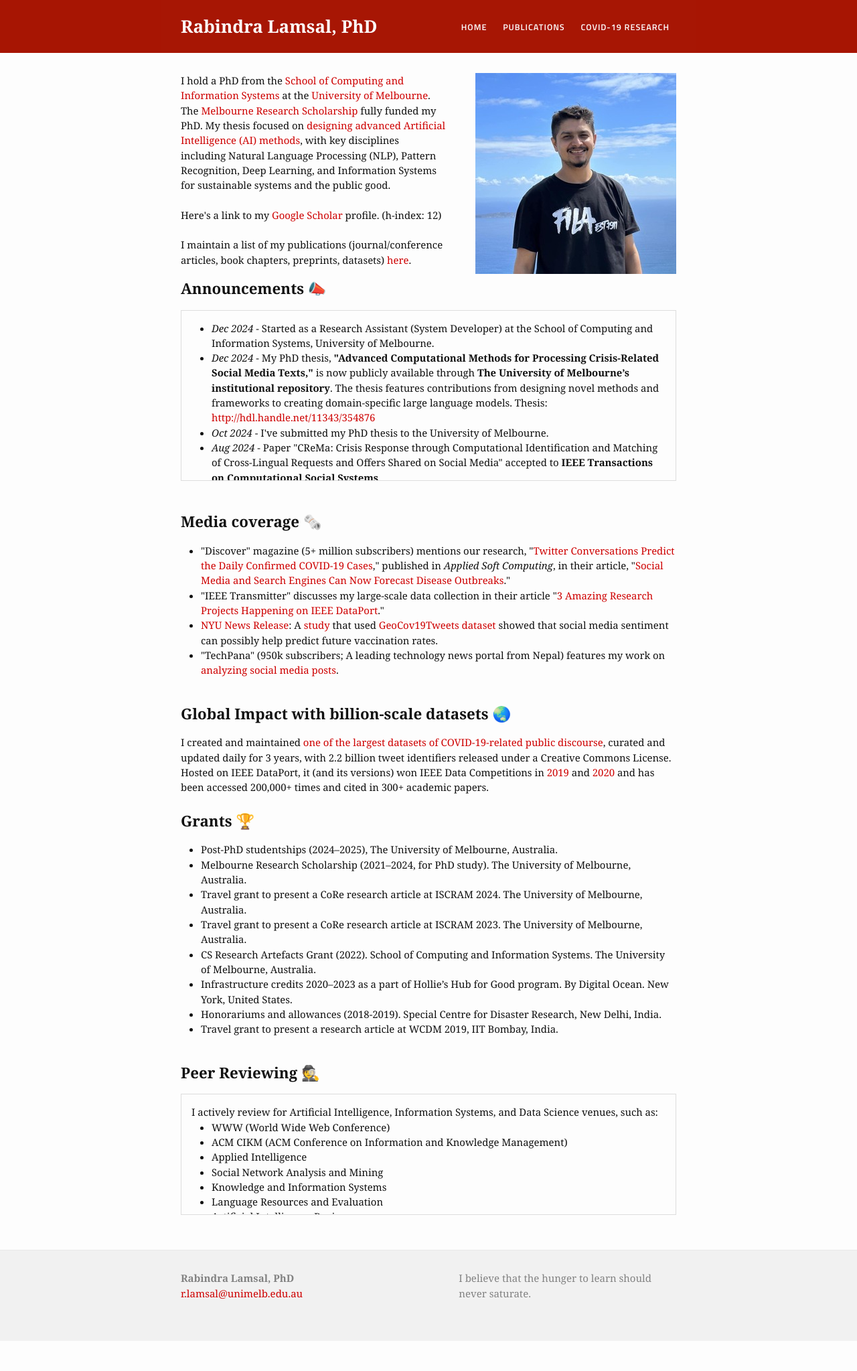
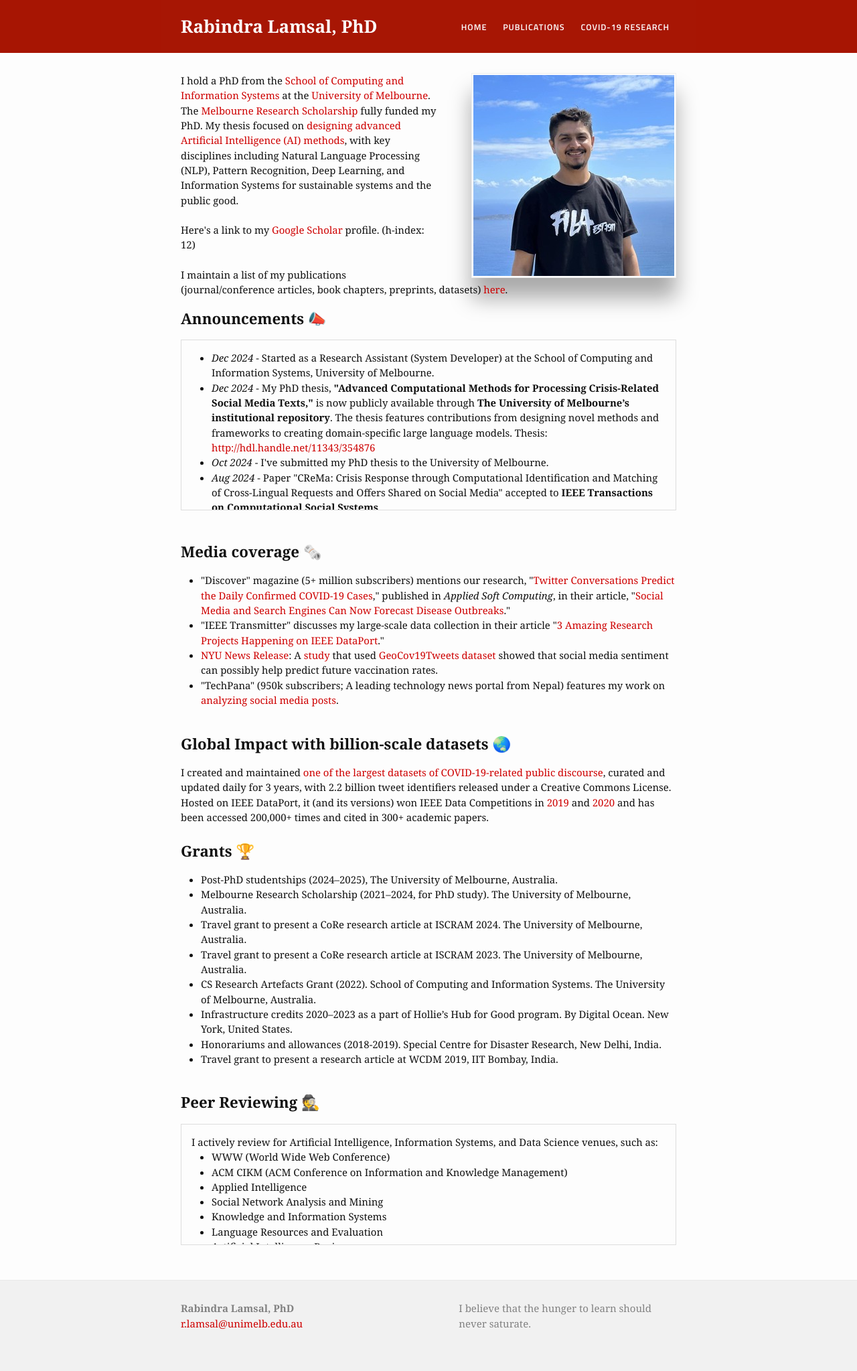
Before and after one commit to rabindralamsal/personal-site, a Jekyll site: the page built from index.html, in a window 1280 px wide. Shown: the whole page at 67% size. Built offline with Jekyll 4.4.1, drawn with Linux system fonts in a browser that asks for light colours; before the commit the page ends 2002 px from its top, so only the background shows below that.

Commit message:
Update index.html

```diff
--- a/index.html
+++ b/index.html
@@ -3,7 +3,7 @@ layout: default
 ---
 
 <div class="home">
-<img src="/rabindra_lamsal.jpg" style="float: right;margin-left: 3em;">
+<img src="/rabindra_lamsal.jpg" style="float: right;margin-left: 3em; border: 1px solid #eee; padding: 2px; box-shadow: 0px 30px 30px #aaa; }">
 <p>I hold a PhD from the <a href="https://cis.unimelb.edu.au/">School of Computing and Information Systems</a> at the <a href="https://unimelb.edu.au/">University of Melbourne</a>. The <a href="https://scholarships.unimelb.edu.au/awards/melbourne-research-scholarship">Melbourne Research Scholarship</a> fully funded my PhD. My thesis focused on <a href="http://hdl.handle.net/11343/354876">designing advanced Artificial Intelligence (AI) methods</a>, with key disciplines including Natural Language Processing (NLP), Pattern Recognition, Deep Learning, and Information Systems for sustainable systems and the public good.
 
 <br><br>
```
